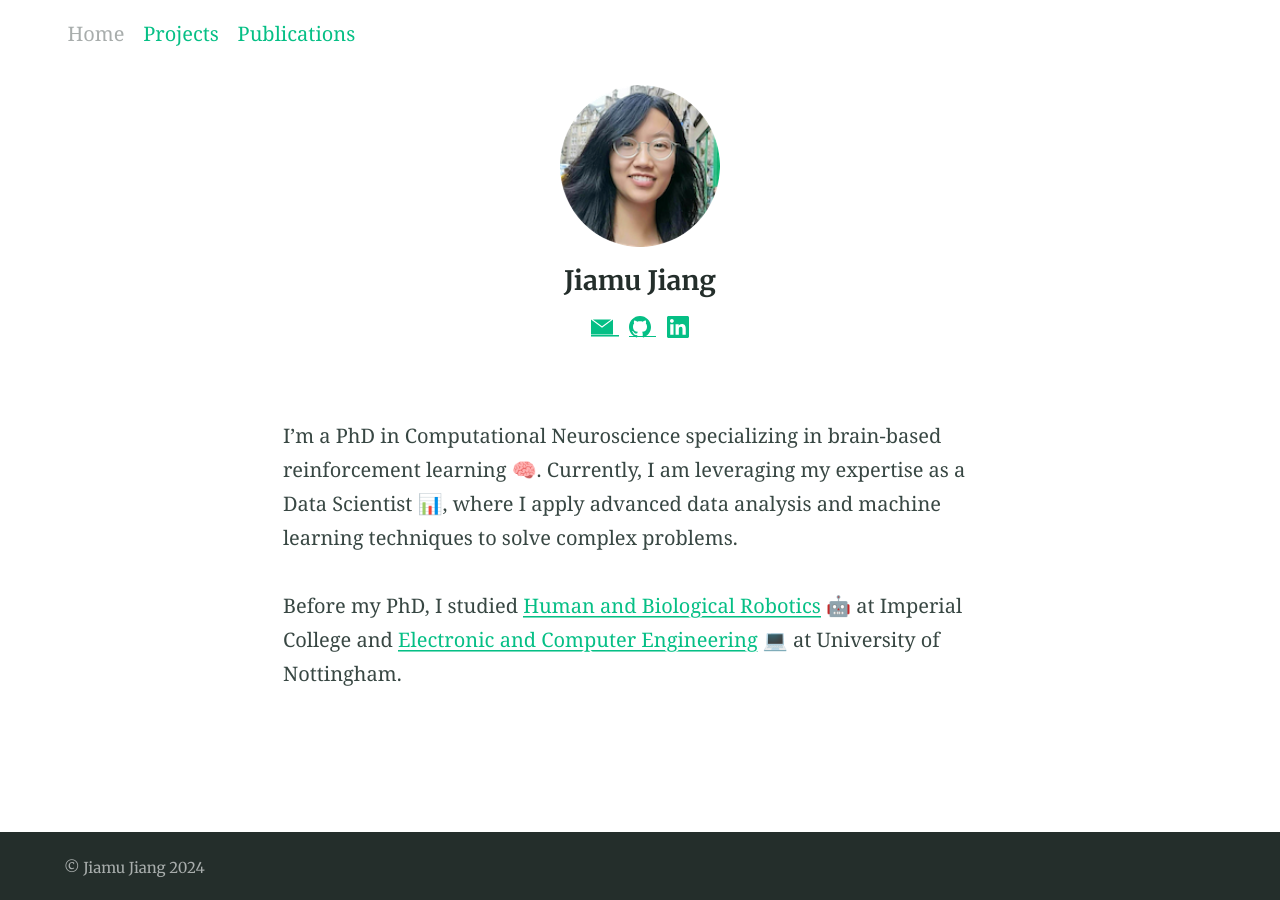
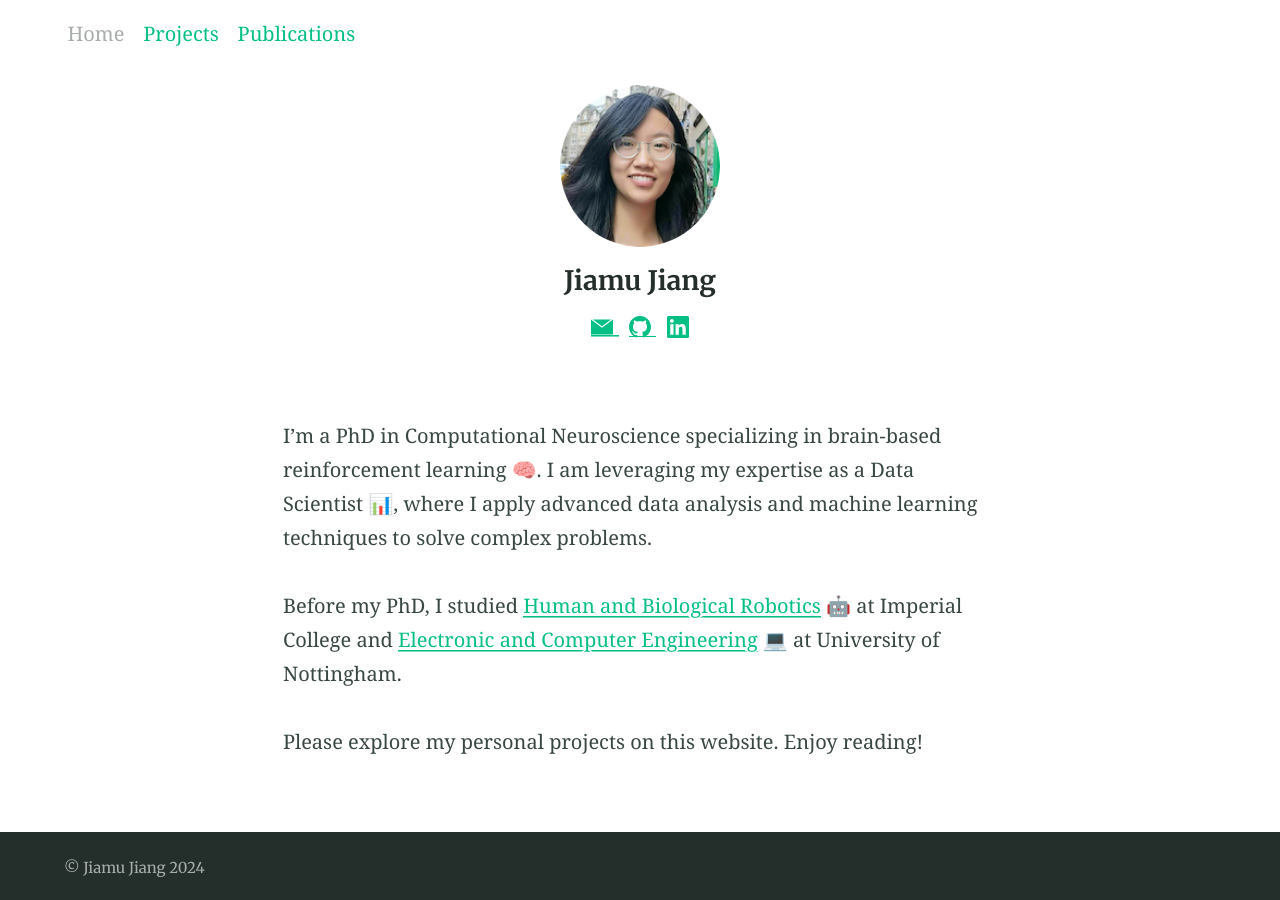
Before and after one commit to jiajia-404/jiajia-404.github.io, a Jekyll site: the page built from index.md, in a window 1280 px wide. Built offline with Jekyll 4.4.1, drawn with Linux system fonts in a browser that asks for light colours; emoji names are drawn with the system emoji font.

Commit message:
update index page

```diff
--- a/index.md
+++ b/index.md
@@ -24,6 +24,8 @@ layout: page
 </div>
 <br style="line-height:10%;">
 
-I'm a PhD in Computational Neuroscience specializing in brain-based reinforcement learning :brain:. Currently, I am leveraging my expertise as a Data Scientist :bar_chart:, where I apply advanced data analysis and machine learning techniques to solve complex problems.
+I'm a PhD in Computational Neuroscience specializing in brain-based reinforcement learning :brain:. I am leveraging my expertise as a Data Scientist :bar_chart:, where I apply advanced data analysis and machine learning techniques to solve complex problems.
 
 Before my PhD, I studied [Human and Biological Robotics](https://www.imperial.ac.uk/study/pg/bioengineering/human-and-biological-robotics-msc/) :robot: at Imperial College and [Electronic and Computer Engineering](https://www.nottingham.ac.uk/ugstudy/course/Electronic-and-Computer-Engineering-BEng) :computer: at University of Nottingham.
+
+Please explore my personal projects on this website. Enjoy reading!
```
